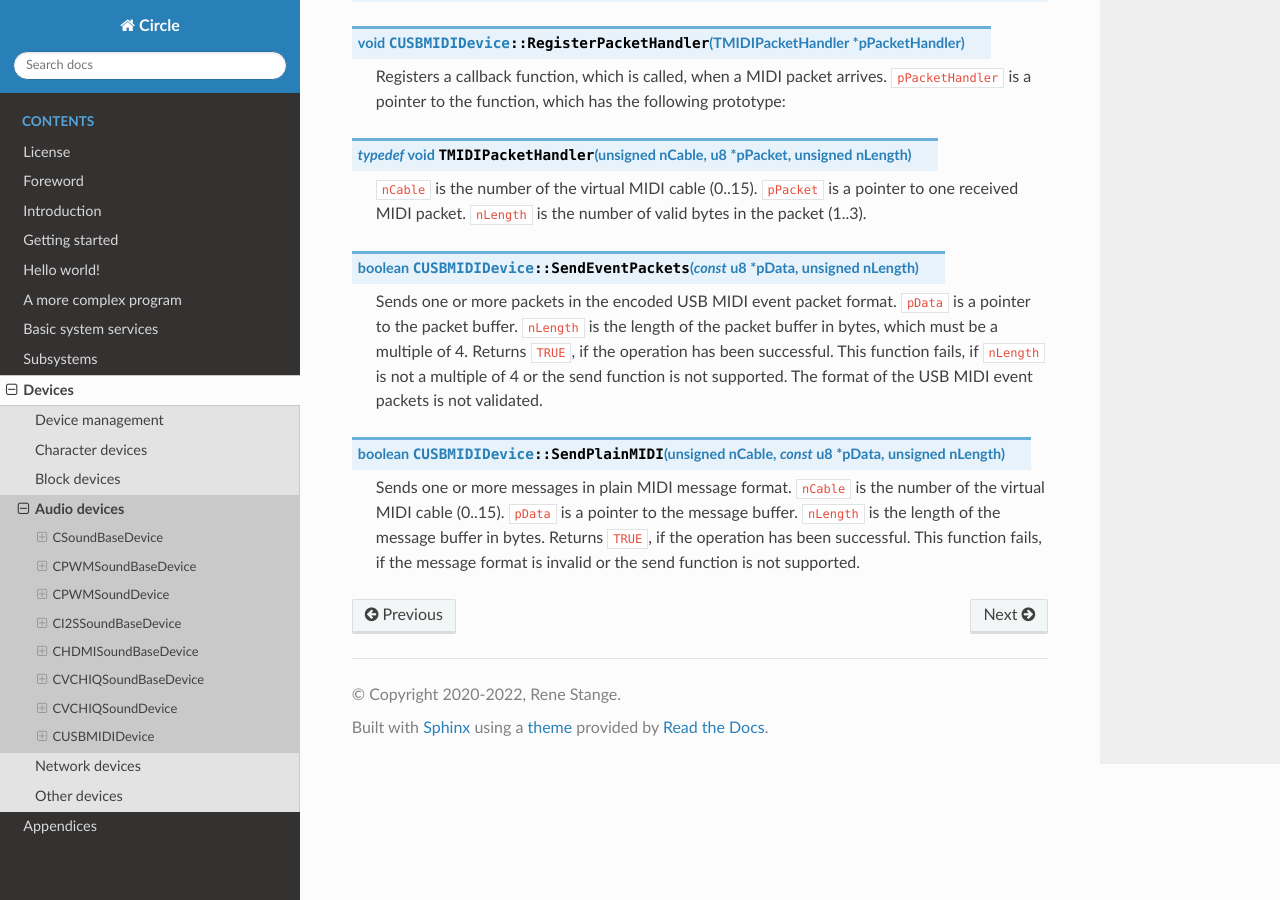
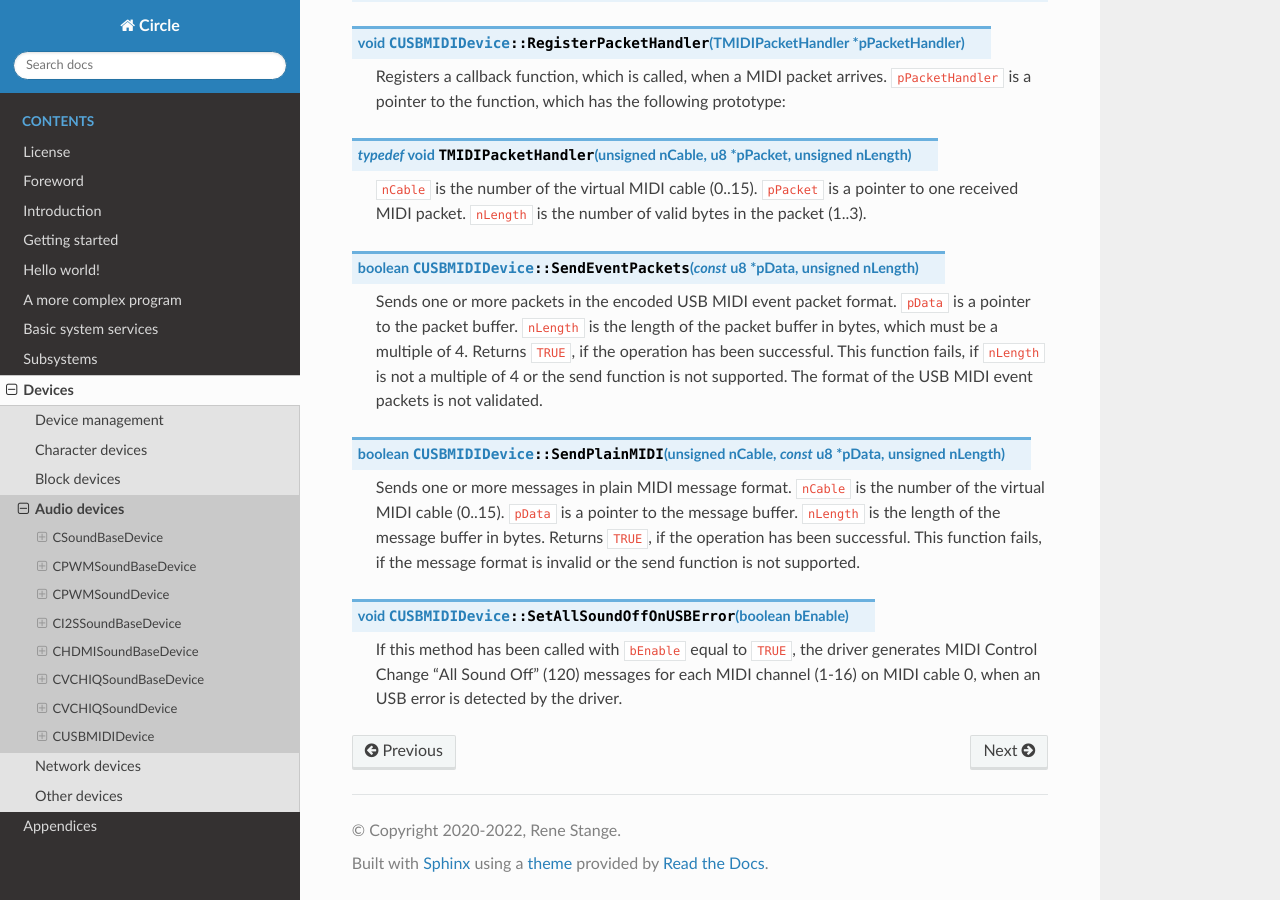
Before and after one commit to rsta2/circle-docs, a Sphinx documentation site: the page built from docs/devices/audio-devices.rst, in a window 1280 px wide and 900 px high, scrolled down 11570 px. Built offline with Sphinx 7.4.7 and the Read the Docs theme 2.0.0, drawn with Linux system fonts in a browser that asks for light colours.

Commit message:
devices/audio-devices: Add CUSBMIDIDevice::SetAllSoundOffOnUSBError()

```diff
--- a/docs/devices/audio-devices.rst
+++ b/docs/devices/audio-devices.rst
@@ -394,3 +394,7 @@ CUSBMIDIDevice
 .. cpp:function:: boolean CUSBMIDIDevice::SendPlainMIDI (unsigned nCable, const u8 *pData, unsigned nLength)
 
 	Sends one or more messages in plain MIDI message format. ``nCable`` is the number of the virtual MIDI cable (0..15). ``pData`` is a pointer to the message buffer. ``nLength`` is the length of the message buffer in bytes. Returns ``TRUE``, if the operation has been successful. This function fails, if the message format is invalid or the send function is not supported.
+
+.. cpp:function:: void CUSBMIDIDevice::SetAllSoundOffOnUSBError (boolean bEnable)
+
+	If this method has been called with ``bEnable`` equal to ``TRUE``, the driver generates MIDI Control Change "All Sound Off" (120) messages for each MIDI channel (1-16) on MIDI cable 0, when an USB error is detected by the driver.
```
